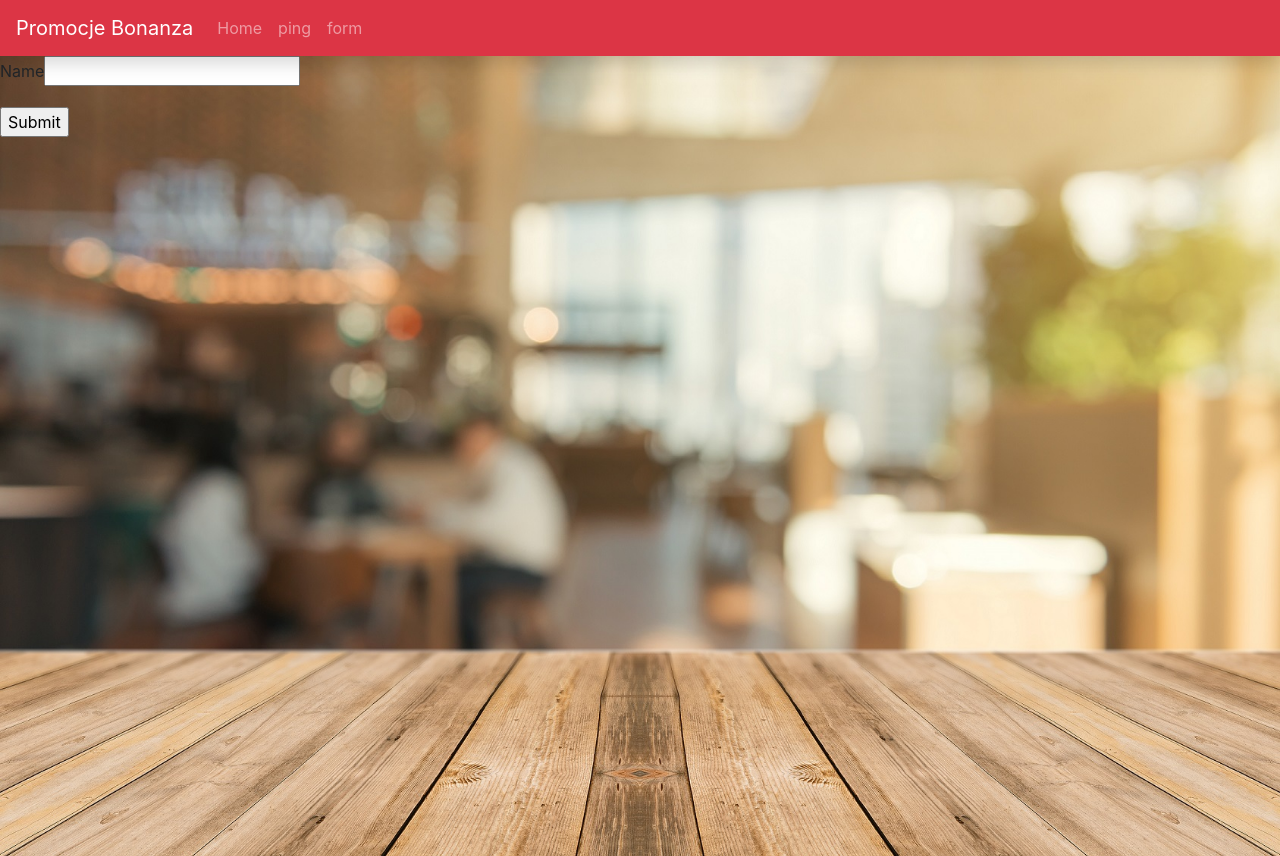
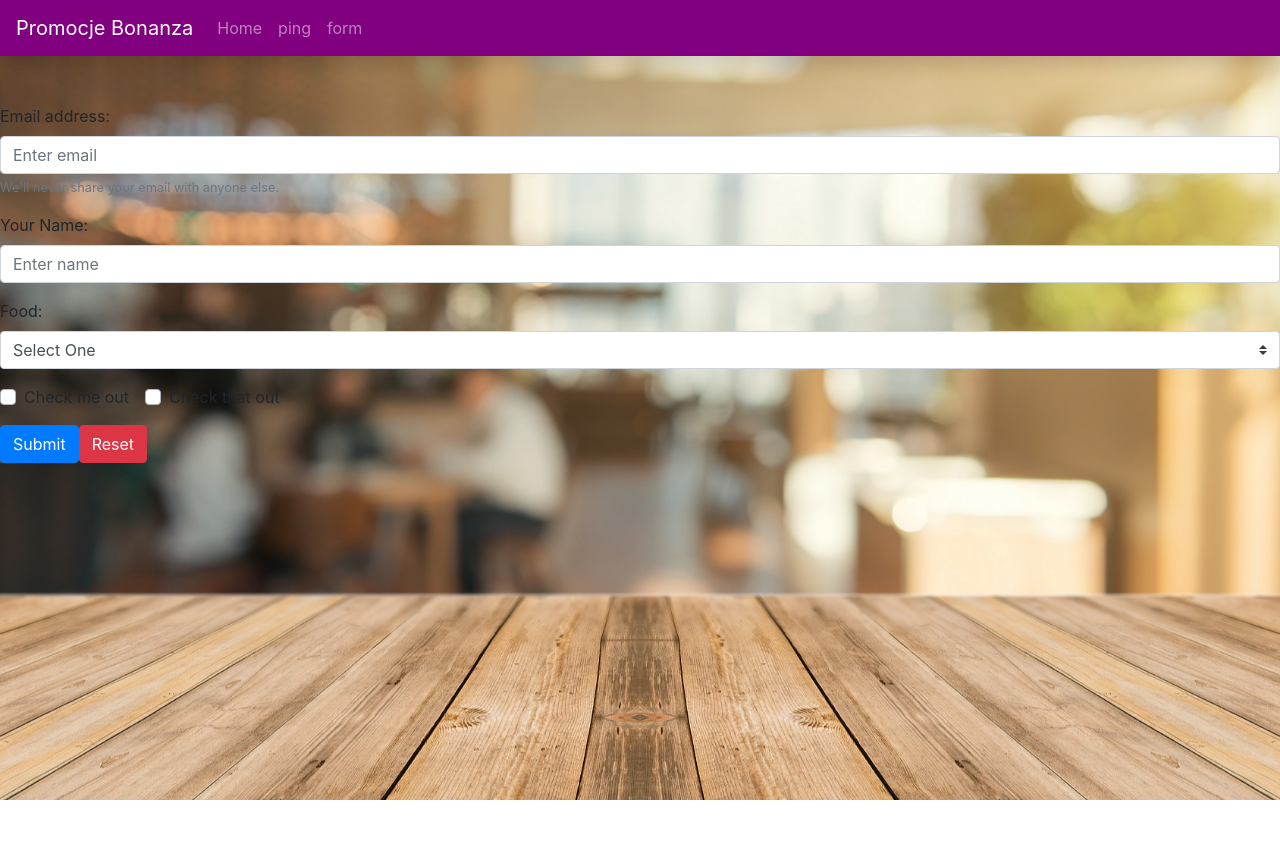
Before and after one commit to szymon6927/bonanza-sms, a Vue app in the folder client/: page /#/form in a window 1280 px wide. After the commit the page ends 800 px from the top, so only its background shows below. Built offline with nearby package versions, Linux system fonts and the light colour scheme.

Commit message:
changes in components, testing vue-bootstrap and etc

```diff
--- a/client/src/components/Form.vue
+++ b/client/src/components/Form.vue
@@ -1,16 +1,46 @@
 <template>
-  <form id="app" @submit.prevent="checkForm" method="post">
-
-    <p>
-      <label for="name">Name</label>
-      <input type="text" name="name" id="name" v-model="name">
-    </p>
-
-    <p>
-      <input type="submit" value="Submit">
-    </p>
-
-  </form>
+  <div>
+    <b-form @submit="onSubmit" @reset="onReset" v-if="show">
+      <b-form-group id="exampleInputGroup1"
+                    label="Email address:"
+                    label-for="exampleInput1"
+                    description="We'll never share your email with anyone else.">
+        <b-form-input id="exampleInput1"
+                      type="email"
+                      v-model="form.email"
+                      required
+                      placeholder="Enter email">
+        </b-form-input>
+      </b-form-group>
+      <b-form-group id="exampleInputGroup2"
+                    label="Your Name:"
+                    label-for="exampleInput2">
+        <b-form-input id="exampleInput2"
+                      type="text"
+                      v-model="form.name"
+                      required
+                      placeholder="Enter name">
+        </b-form-input>
+      </b-form-group>
+      <b-form-group id="exampleInputGroup3"
+                    label="Food:"
+                    label-for="exampleInput3">
+        <b-form-select id="exampleInput3"
+                      :options="foods"
+                      required
+                      v-model="form.food">
+        </b-form-select>
+      </b-form-group>
+      <b-form-group id="exampleGroup4">
+        <b-form-checkbox-group v-model="form.checked" id="exampleChecks">
+          <b-form-checkbox value="me">Check me out</b-form-checkbox>
+          <b-form-checkbox value="that">Check that out</b-form-checkbox>
+        </b-form-checkbox-group>
+      </b-form-group>
+      <b-button type="submit" variant="primary">Submit</b-button>
+      <b-button type="reset" variant="danger">Reset</b-button>
+    </b-form>
+  </div>
 </template>
 
 <script>
@@ -18,8 +48,18 @@
   name: 'Form',
   data() {
     return {
-      name: '',
-    };
+      form: {
+        email: '',
+        name: '',
+        food: null,
+        checked: []
+      },
+      foods: [
+        { text: 'Select One', value: null },
+        'Carrots', 'Beans', 'Tomatoes', 'Corn'
+      ],
+      show: true
+    }
   },
   methods: {
     checkForm: function () {
--- a/client/src/components/HelloWorld.vue
+++ b/client/src/components/HelloWorld.vue
@@ -1,6 +1,8 @@
 <template>
-  <div class="hello">
-    <h1>{{ msg }}</h1>
+  <div class="container">
+    <div class="col-md-12 col-sm-12 col text-center">
+      <h1 class="my-h1-test">{{ msg }}</h1>
+    </div>
   </div>
 </template>
 
--- a/client/src/components/Navbar.vue
+++ b/client/src/components/Navbar.vue
@@ -1,5 +1,5 @@
 <template>
-  <b-navbar class="shadow" toggleable="md" type="dark" variant="danger">
+  <b-navbar class="shadow mb-5" toggleable="md" type="dark" variant="purple">
 
     <b-navbar-toggle target="nav_collapse"></b-navbar-toggle>
 
```
